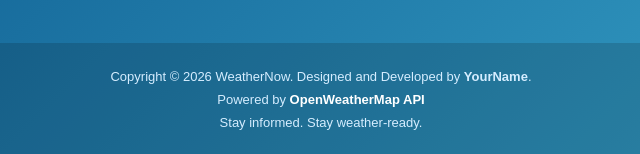
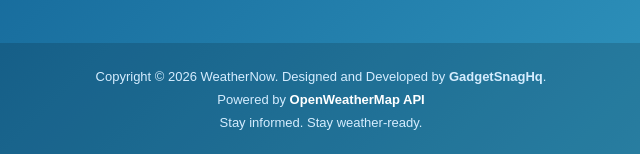
Before and after one commit to Sachin6515/Weather-App-portfolio, a plain HTML site: page index.html in a window 1280 px wide. Shown: the part 898-1052 px from the top of the page, 319-959 px from the left. Drawn offline with Linux system fonts and the light colour scheme.

Commit message:
Update footer copyright information

```diff
--- a/index.html
+++ b/index.html
@@ -98,7 +98,7 @@
    <footer>
     <p>
         Copyright &copy; 2026 WeatherNow.
-        Designed and Developed by <strong>YourName</strong>.
+        Designed and Developed by <strong>GadgetSnagHq</strong>.
     </p>
 
     <p>
```
